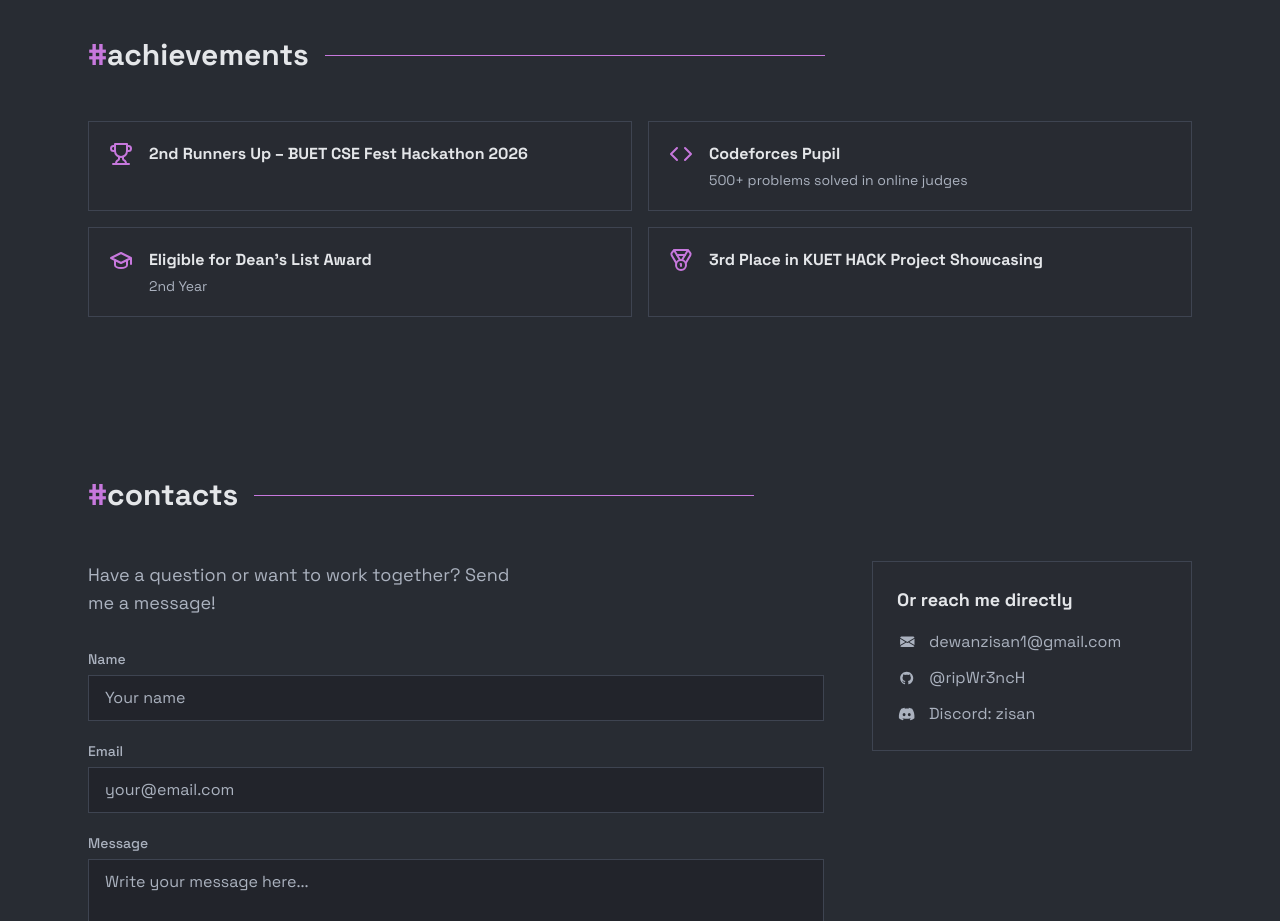
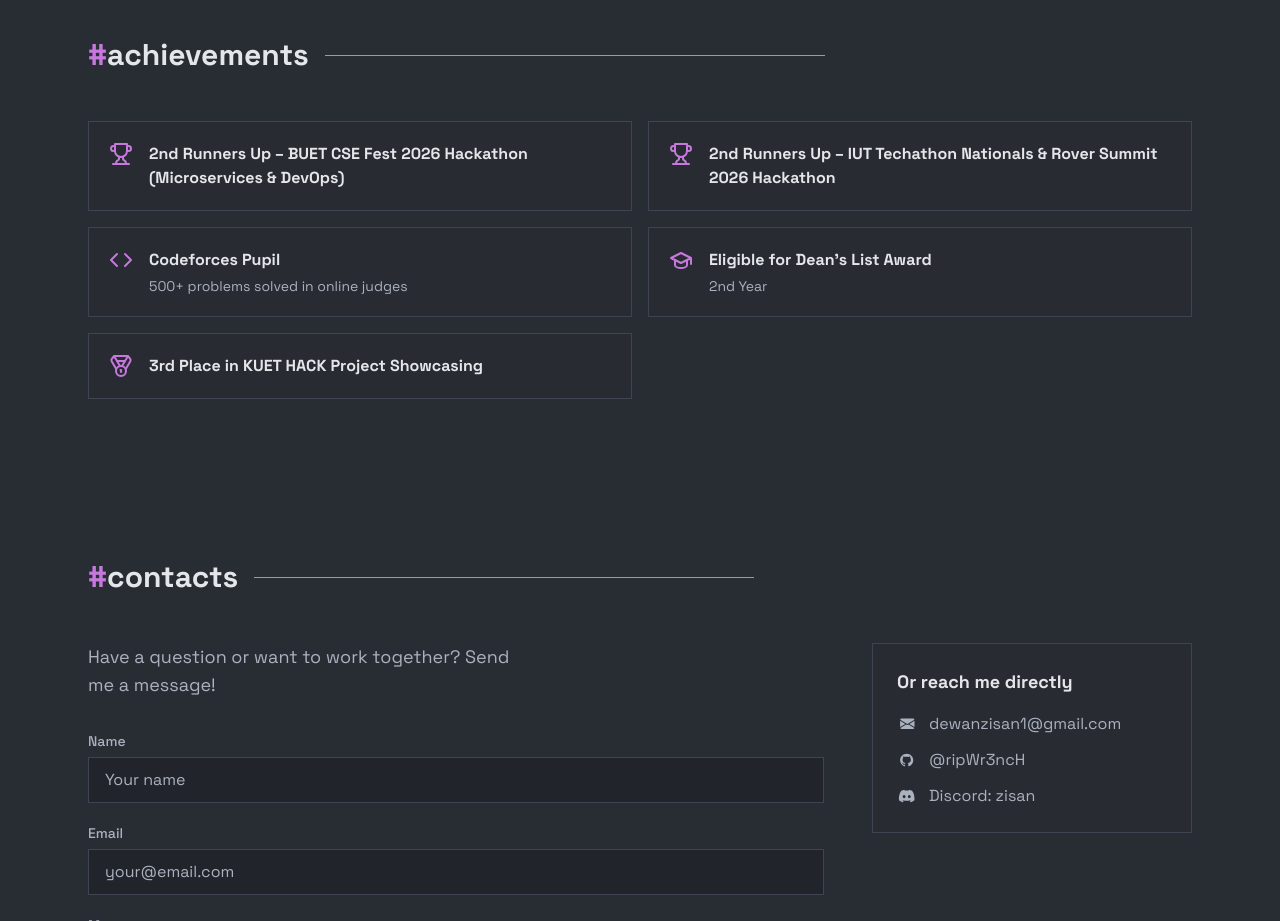
Before and after one commit to ripWr3ncH/zisan-portfolio, a Next.js app: page / in a window 1280 px wide. Shown: the part 4400-5321 px from the top of the page. Built offline with nearby package versions, Linux system fonts and the light colour scheme.

Commit message:
feat: add IUT Techathon achievement and update BUET title

```diff
--- a/src/components/sections/Achievements.tsx
+++ b/src/components/sections/Achievements.tsx
@@ -19,7 +19,13 @@ const achievements: {
 }[] = [
   {
     icon: TrophyIcon,
-    title: "2nd Runners Up \u2013 BUET CSE Fest Hackathon 2026",
+    title:
+      "2nd Runners Up \u2013 BUET CSE Fest 2026 Hackathon (Microservices & DevOps)",
+  },
+  {
+    icon: TrophyIcon,
+    title:
+      "2nd Runners Up \u2013 IUT Techathon Nationals & Rover Summit 2026 Hackathon",
   },
   {
     icon: CodeBracketIcon,
```
